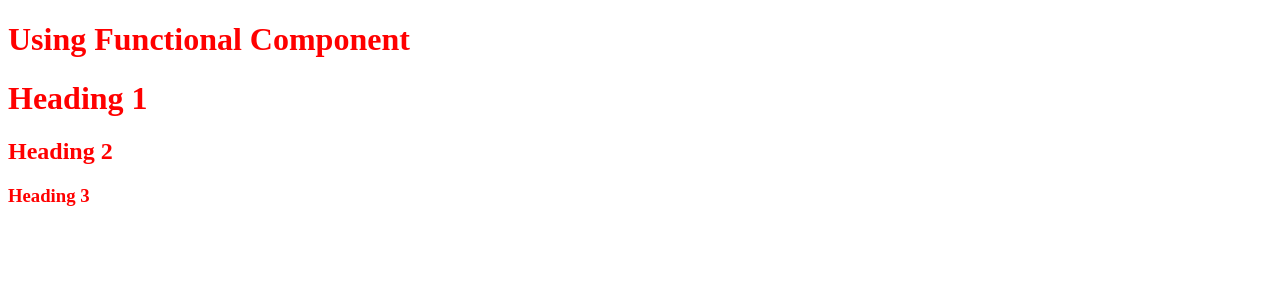
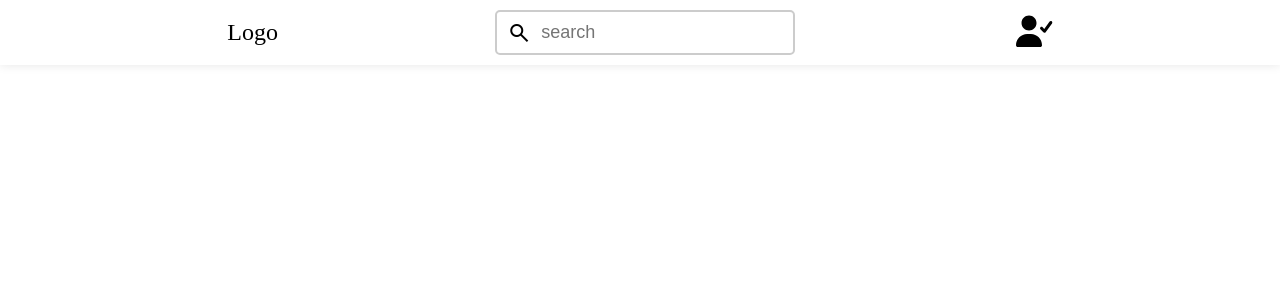
Before and after one commit to Devi4423/NAMASTE-REACT-COURSE, a React (Vite) app: page / in a window 1280 px wide. Shown: the top 300 px of the page. Built offline with nearby package versions, Linux system fonts and the light colour scheme.

Commit message:
Header Navbar

```diff
--- a/App.js
+++ b/App.js
@@ -4,35 +4,21 @@ import ReactDOM from "react-dom/client";
 
 const root = ReactDOM.createRoot(document.getElementById("root"));
 
-
-// Using React.createElement
-// const nestedHeader = React.createElement("div",{className:"title"},[
-//     React.createElement("h1",{},"Heading 1"),
-//     React.createElement("h2",{},"Heading2"),
-//     React.createElement("h3",{},"Heading3")
-// ])
-
-// Using JSX
-// const nestedHeader = (
-//     <div className="title">
-//         <h1>Using JSX</h1>
-//         <h1>Heading 1</h1>
-//         <h2>Heading 2</h2>
-//         <h3>Heading 3</h3>
-//     </div>
-// )
-
-//Using Functional Component
-
-const NestedHeader = ()=> {
+const Navbar = () => {
     return(
-        <div className="title">
-            <h1>Using Functional Component</h1>
-            <h1>Heading 1</h1>
-            <h2>Heading 2</h2>
-            <h3>Heading 3</h3>
+        <div className="navbar-section">
+            <div className="logo">
+                <h1>Logo</h1>
+            </div>
+            <div className="search-bar">
+                <span className="material-symbols-outlined">search</span>
+                <input type="text" placeholder="search" />
+            </div>
+            <div className="users">
+                <svg xmlns="http://www.w3.org/2000/svg" viewBox="0 0 640 640"><path d="M286 368C384.5 368 464.3 447.8 464.3 546.3C464.3 562.7 451 576 434.6 576L78 576C61.6 576 48.3 562.7 48.3 546.3C48.3 447.8 128.1 368 226.6 368L286 368zM585.7 169.9C593.5 159.2 608.5 156.8 619.2 164.6C629.9 172.4 632.3 187.4 624.5 198.1L522.1 338.9C517.9 344.6 511.4 348.3 504.4 348.7C497.4 349.1 490.4 346.5 485.5 341.4L439.1 293.4C429.9 283.9 430.1 268.7 439.7 259.5C449.2 250.3 464.4 250.6 473.6 260.1L500.1 287.5L585.7 169.8zM256.3 312C190 312 136.3 258.3 136.3 192C136.3 125.7 190 72 256.3 72C322.6 72 376.3 125.7 376.3 192C376.3 258.3 322.6 312 256.3 312z"/></svg>
+            </div>
         </div>
     )
 }
 
-root.render(<NestedHeader />);
+root.render(<Navbar />);
--- a/index.css
+++ b/index.css
@@ -1,3 +1,47 @@
+*{
+    margin:  0;
+    padding: 0;
+}
+
 #root{
-    color: red;
+    max-width: 100%;
+    height: 100vh;
 }
+
+#root .navbar-section{
+    max-width: 100%;
+    display: flex;
+    align-items: center;
+    justify-content: space-evenly;
+    padding: 10px;
+    box-shadow: 0px 0px 10px rgba(0,0,0,0.1);
+}
+
+.navbar-section .users svg{
+    width: 40px;
+    height: 40px;
+    cursor: pointer;
+}
+
+.navbar-section .logo h1{
+    font-size: 24px;
+    font-weight: 500;
+    cursor: pointer;
+}
+
+.navbar-section .search-bar{
+    display: flex;
+    align-items: center;
+    border: 2px solid #ccc;
+    border-radius: 5px;
+    padding: 5px 10px;
+    cursor: pointer;
+}
+
+.search-bar input{
+    font-size: 18px;
+    padding: 5px 10px;
+    border: none;
+    outline: none;
+    box-sizing: border-box;
+}
--- a/index.html
+++ b/index.html
@@ -5,6 +5,7 @@
     <meta name="viewport" content="width=device-width, initial-scale=1.0">
     <title>Document</title>
     <link rel="stylesheet" href="index.css">
+    <link rel="stylesheet" href="https://fonts.googleapis.com/css2?family=Material+Symbols+Outlined:opsz,wght,FILL,GRAD@20..48,100..700,0..1,-50..200&icon_names=search" />
 </head>
 <body>
     <div id="root">
```
